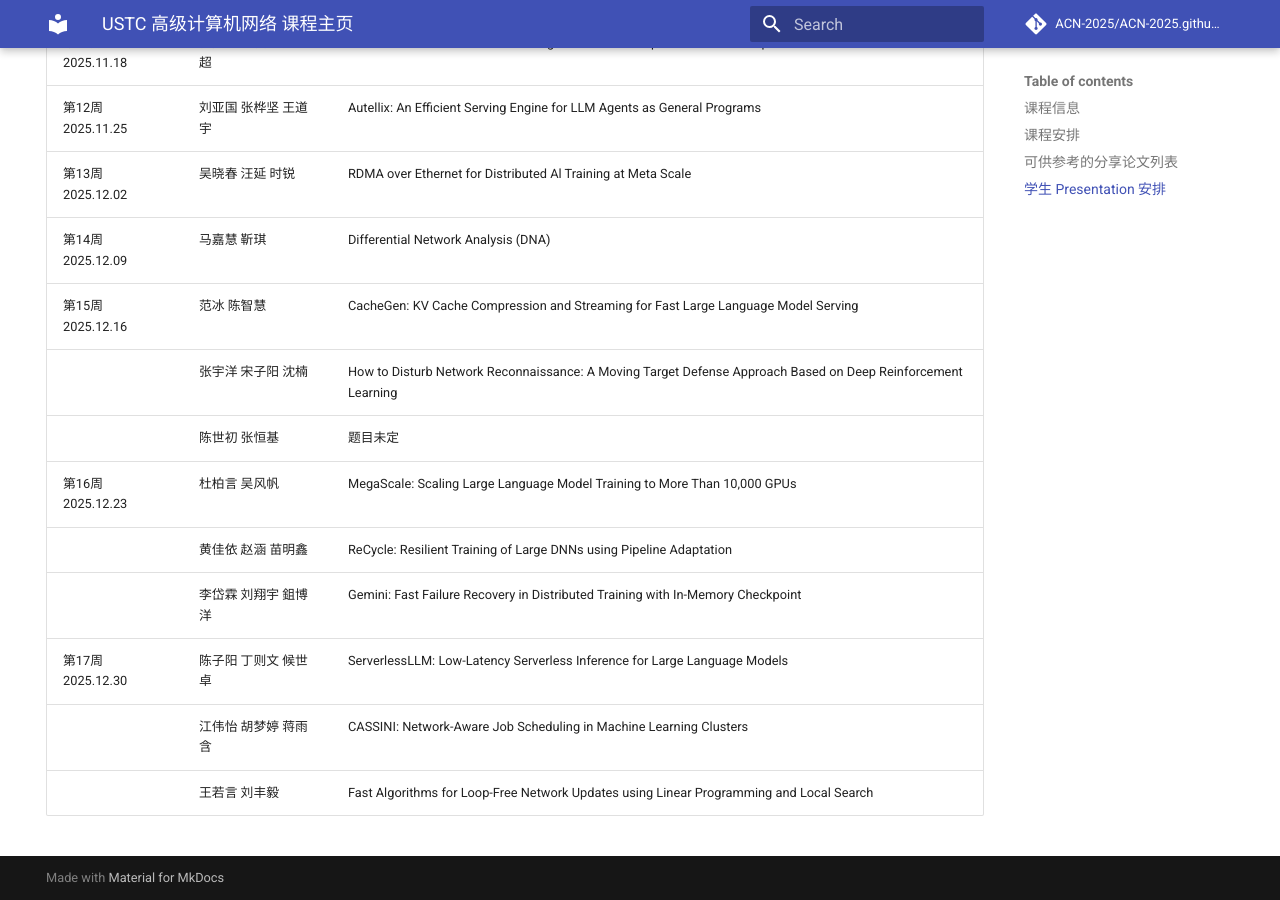
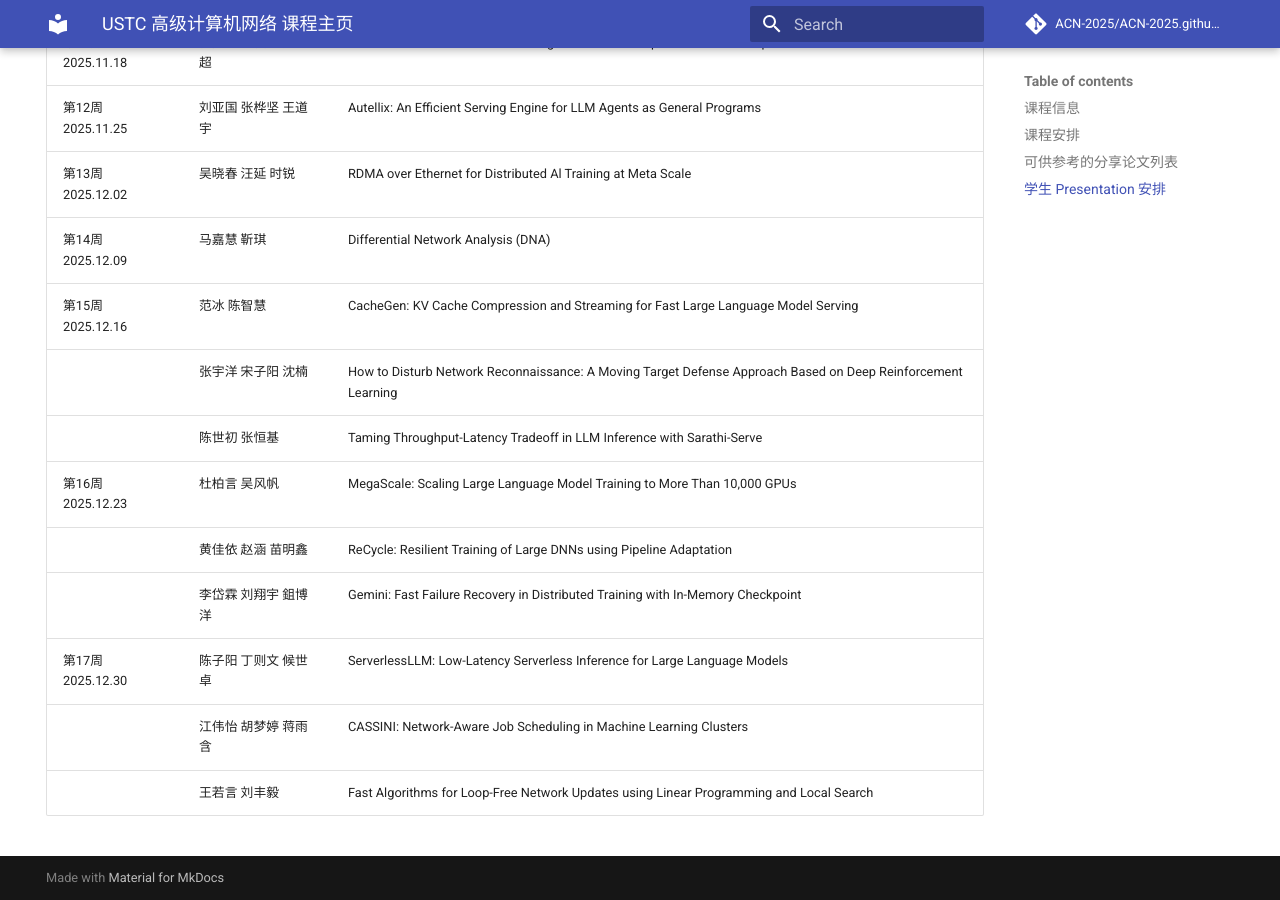
Before and after one commit to ACN-2025/ACN-2025.github.io, an MkDocs documentation site: the page built from docs/index.md, in a window 1280 px wide and 900 px high, scrolled down 3947 px. Built offline with MkDocs 1.6.1 and Material for MkDocs 9.7.7, drawn with Linux system fonts in a browser that asks for light colours; comment, search, counter and statistics services are not loaded.

Commit message:
Added paper for week 15, group 3.

```diff
--- a/docs/index.md
+++ b/docs/index.md
@@ -102,7 +102,7 @@ hide:
 | 第14周 2025.12.09 | 马嘉慧 靳琪 | Differential Network Analysis (DNA) |
 | 第15周 2025.12.16 | 范冰 陈智慧 | CacheGen: KV Cache Compression and Streaming for Fast Large Language Model Serving |
 | | 张宇洋 宋子阳 沈楠 | How to Disturb Network Reconnaissance: A Moving Target Defense Approach Based on Deep Reinforcement Learning |
-| | 陈世初 张恒基 | 题目未定 |
+| | 陈世初 张恒基 | Taming Throughput-Latency Tradeoff in LLM Inference with Sarathi-Serve |
 | 第16周 2025.12.23 | 杜柏言 吴风帆 | MegaScale: Scaling Large Language Model Training to More Than 10,000 GPUs |
 | | 黄佳依 赵涵 苗明鑫 | ReCycle: Resilient Training of Large DNNs using Pipeline Adaptation |
 | | 李岱霖 刘翔宇 鉏博洋 | Gemini: Fast Failure Recovery in Distributed Training with In-Memory Checkpoint |
```
Also changed, not shown: other parts of docs/index.md (+1 -1 lines).
